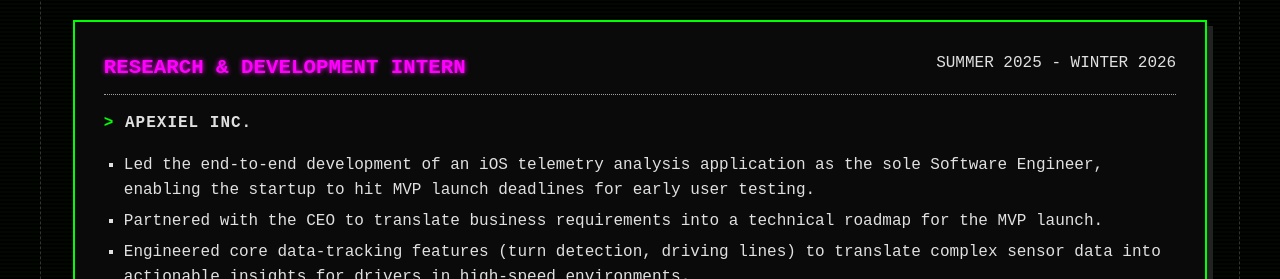
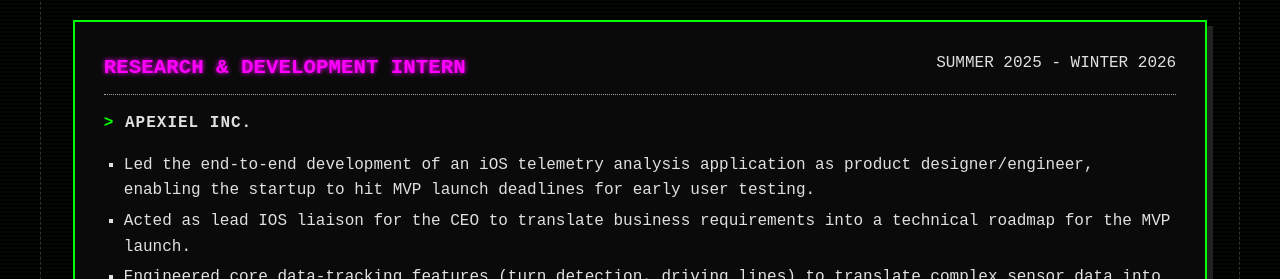
Before and after one commit to KenjiFH/Portfolio-site, a plain HTML site: page index.html in a window 1280 px wide. Shown: the part 673-952 px from the top of the page. Drawn offline with Linux system fonts and the light colour scheme.

Commit message:
Update job role description in index.html

```diff
--- a/index.html
+++ b/index.html
@@ -55,11 +55,11 @@
           <ul>
             <li>
               Led the end-to-end development of an iOS telemetry analysis
-              application as the sole Software Engineer, enabling the startup to
+              application as product designer/engineer, enabling the startup to
               hit MVP launch deadlines for early user testing.
             </li>
              <li>
-              Partnered with the CEO to translate business requirements into a technical roadmap for
+              Acted as lead IOS liaison for the CEO to translate business requirements into a technical roadmap for
 the MVP launch.
             </li>
             <li>
```
